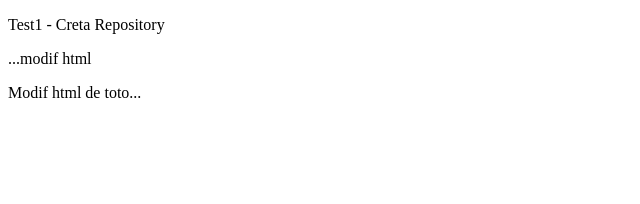
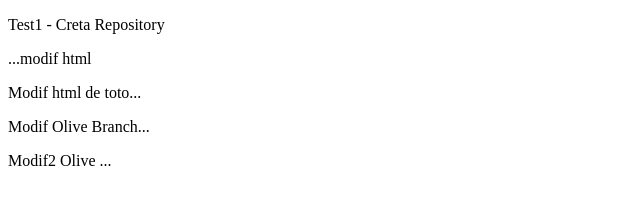
Before and after one commit to juanito974/test1, a plain HTML site: page index.html in a window 1280 px wide. Shown: the whole page, without its empty margins (0-640 px from the left). Drawn offline with Linux system fonts and the light colour scheme.

Commit message:
modif html et creation css

```diff
--- a/index.html
+++ b/index.html
@@ -11,6 +11,8 @@
 	<P> ...modif html </p>
 
         <P> Modif html de toto... </p>
+	<p> Modif Olive Branch... </P>
+	<p> Modif2 Olive  ...	</p>
 </body>
 
 </html>
```
Also changed, not shown: Olive.CSS (added).
